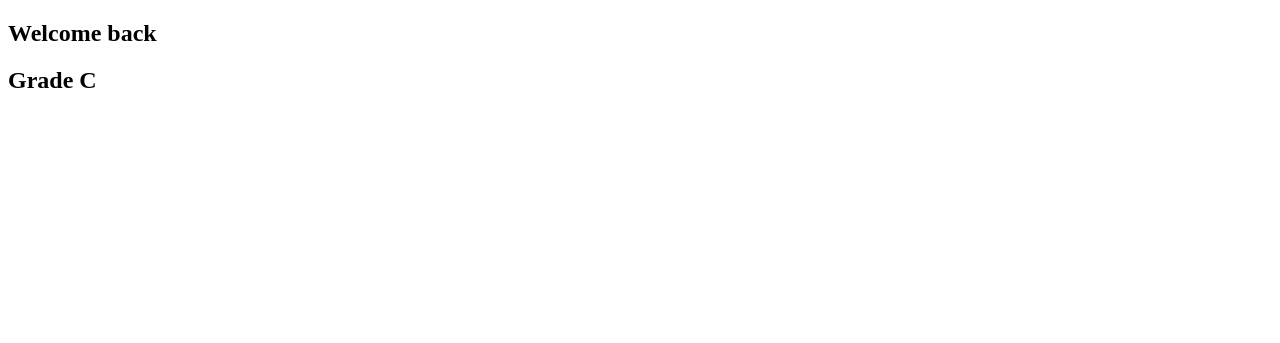
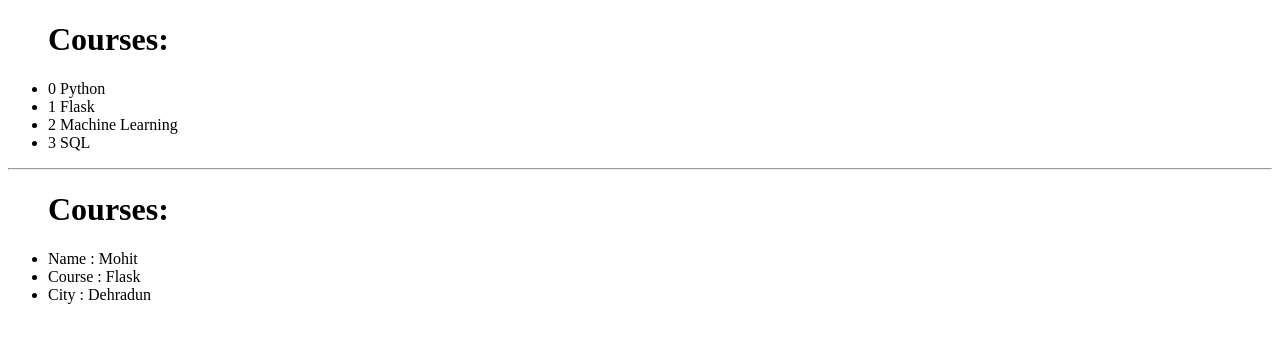
Before and after one commit to Mohit24Negi/Flask, a Flask app: page / in a window 1280 px wide. Shown: the top 343 px of the page. Run offline with Flask 3, Linux system fonts and the light colour scheme.

Commit message:
add jinja2-For-Loop

```diff
--- a/app.py
+++ b/app.py
@@ -2,12 +2,14 @@ from flask import Flask, render_template
 
 app= Flask(__name__)
 
-# This is dynamic page.
+
 @app.route("/")
 def home():
-    is_logged_in= True
-    marks= 66
-    return render_template("index.html", is_logged_in= is_logged_in, marks= marks)
+    courses= ["Python", "Flask", "Machine Learning", "SQL"]
+    student= {"Name" : "Mohit",
+    "Course" : "Flask",
+    "City" : "Dehradun"}
+    return render_template("index.html", courses= courses, student= student)
 
 if __name__== "__main__":
     app.run(debug= True)
--- a/templates/index.html
+++ b/templates/index.html
@@ -4,20 +4,18 @@
   <title>Hello World</title>
 </head>
 <body>
-    {% if is_logged_in%}
-    <h2>Welcome back</h2>
-    {% else %}
-    <h2>Please Login</h2>
-    {% endif %}
-
-    {% if marks>= 90 %}
-    <h2>Grade A</h2>
-    {% elif marks>= 75 %}
-    <h2>Grade B</h2>
-    {% elif marks>= 50 %}
-    <h2>Grade C</h2>
-    {% else %}
-    <h2> Fail </h2>
-    {% endif%}
+    <ul>
+        <h1>Courses:</h1>
+        {% for course in courses %}
+        <li> {{loop.index0}} {{course}}</li>
+        {% endfor %}
+    </ul>
+    <hr>
+    <ul>
+        <h1>Courses:</h1>
+        {% for key, value in student.items() %}
+        <li> {{key}} : {{value}}</li>
+        {% endfor %}
+    </ul>
 </body>
 </html>
```
